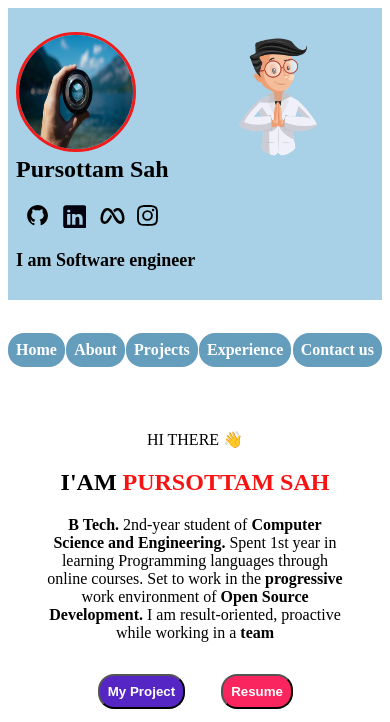
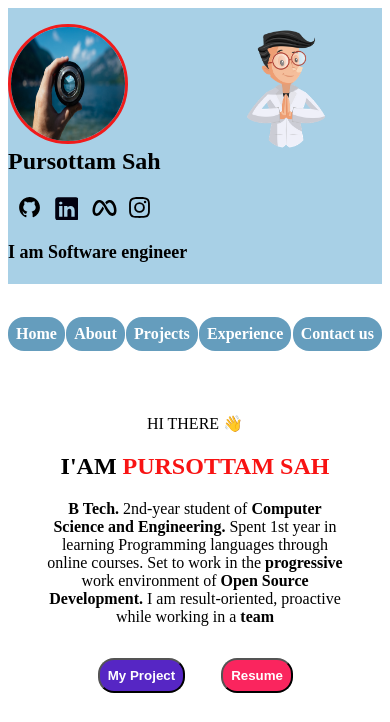
Before and after one commit to Pursottam6003/Portfolio, a PHP site: page /index.html in a window 390 px wide; the page is wider, and only the part inside the window is pictured. Shown: the top 722 px of that part. Run offline with PHP 8.4, Linux system fonts and the light colour scheme.

Commit message:
modify some padding

```diff
--- a/style.css
+++ b/style.css
@@ -18,7 +18,7 @@ body
     width:100%;
     margin-left: auto;
     margin-right: auto;
-    padding: 0.5rem;
+
     background-color: #A8D0E6;
     --varln:var(--black);
 }
@@ -1104,6 +1104,10 @@ footer a
 
 @media screen and (max-width:700px)
 {
+    .formitems
+    {
+        padding:2rem;
+    }
     .codingID p
     {
         font-size: medium;
@@ -1118,11 +1122,17 @@ footer a
     {
         width: 200px;
     }
+
+
 }
 
 
 @media screen and (max-width:470px)
-{
+{   .formitems
+    {
+        padding:1rem;
+    }
+
     .codingID p
     {
         font-size: small;
@@ -1139,12 +1149,21 @@ footer a
     {
         width: 110px;
     }
+
+    article
+    {
+        text-align:start;
+    }
 }
 
 
 @media screen and (max-width:370px)
 {
 
+    .formitems
+    {
+        padding: 0.2rem;
+    }
     .byebye
     {
         width: 90px;
```
Also changed, not shown: index.html (+3 -6 lines).
